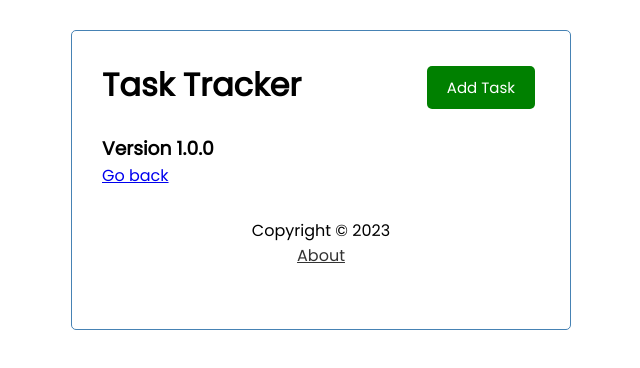
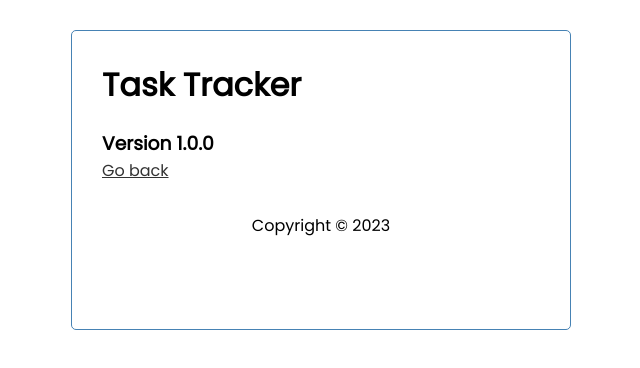
Before and after one commit to Huseinaz/vue-crash, a Vue app: page /about in a window 1280 px wide. Shown: the top 368 px of the page, without its empty margins (319-959 px from the left). Built offline with nearby package versions, Linux system fonts and the light colour scheme.

Commit message:
Restrict a component to a route

```diff
--- a/src/components/Footer.vue
+++ b/src/components/Footer.vue
@@ -1,13 +1,22 @@
 <template>
     <footer>
         <p>Copyright &copy; 2023</p>
-        <router-link to="/about">About</router-link>
+        <router-link to="/about" v-show="homePage">About</router-link>
     </footer>
 </template>
 
 <script>
     export default {
-
+        computed: {
+            homePage() {
+                if(this.$route.path === '/') {
+                    return true
+                }
+                else {
+                    return false
+                }
+            }
+        }
     }
 </script>
 
--- a/src/components/Header.vue
+++ b/src/components/Header.vue
@@ -2,6 +2,7 @@
     <header>
         <h1>{{ title }}</h1>
         <Button
+            v-show="homePage"
             @btn-click="$emit('toggle-add-task')"
             :text="showAddTask ? 'Close' : 'Add Task'"
             :color="showAddTask ? 'red' : 'green'" />
@@ -19,6 +20,16 @@ import Button from './Button.vue';
         },
         components: {
             Button
+        },
+        computed: {
+            homePage() {
+                if(this.$route.path === '/') {
+                    return true
+                }
+                else {
+                    return false
+                }
+            }
         }
     }
 </script>
--- a/src/views/About.vue
+++ b/src/views/About.vue
@@ -9,6 +9,8 @@
     }
 </script>
 
-<style lang="scss" scoped>
-
+<style scoped>
+a {
+    color: #333;
+}
 </style>
```
